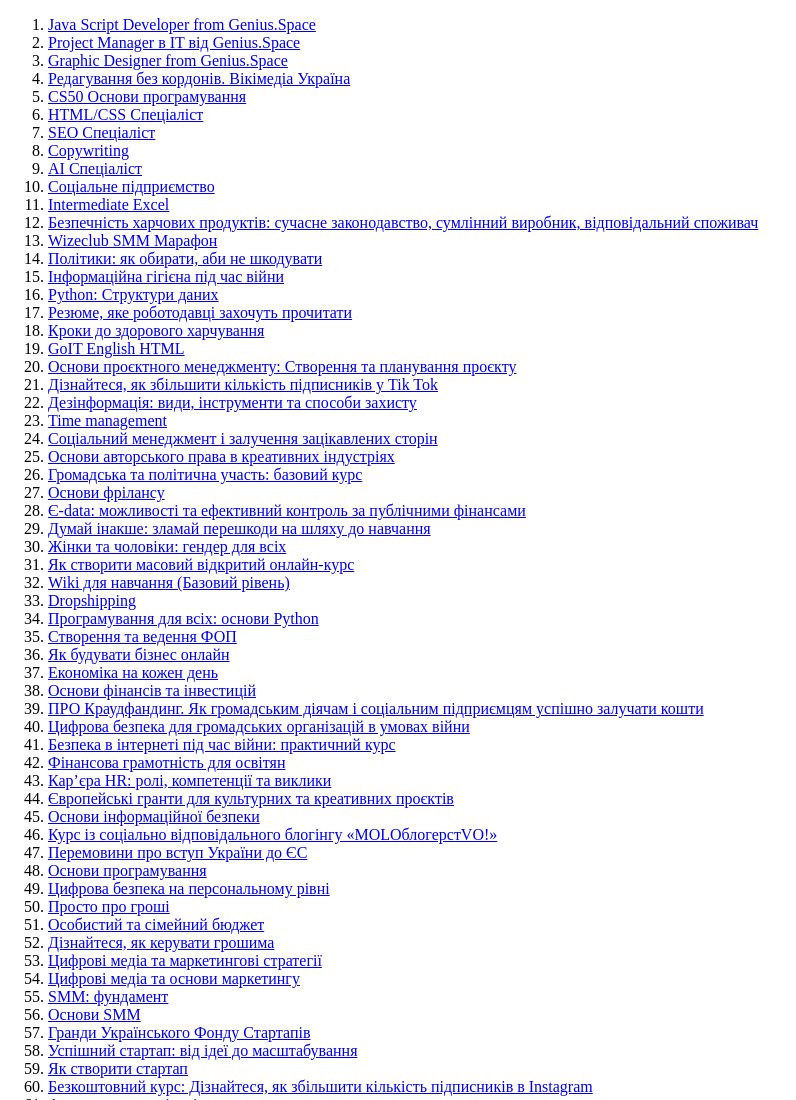
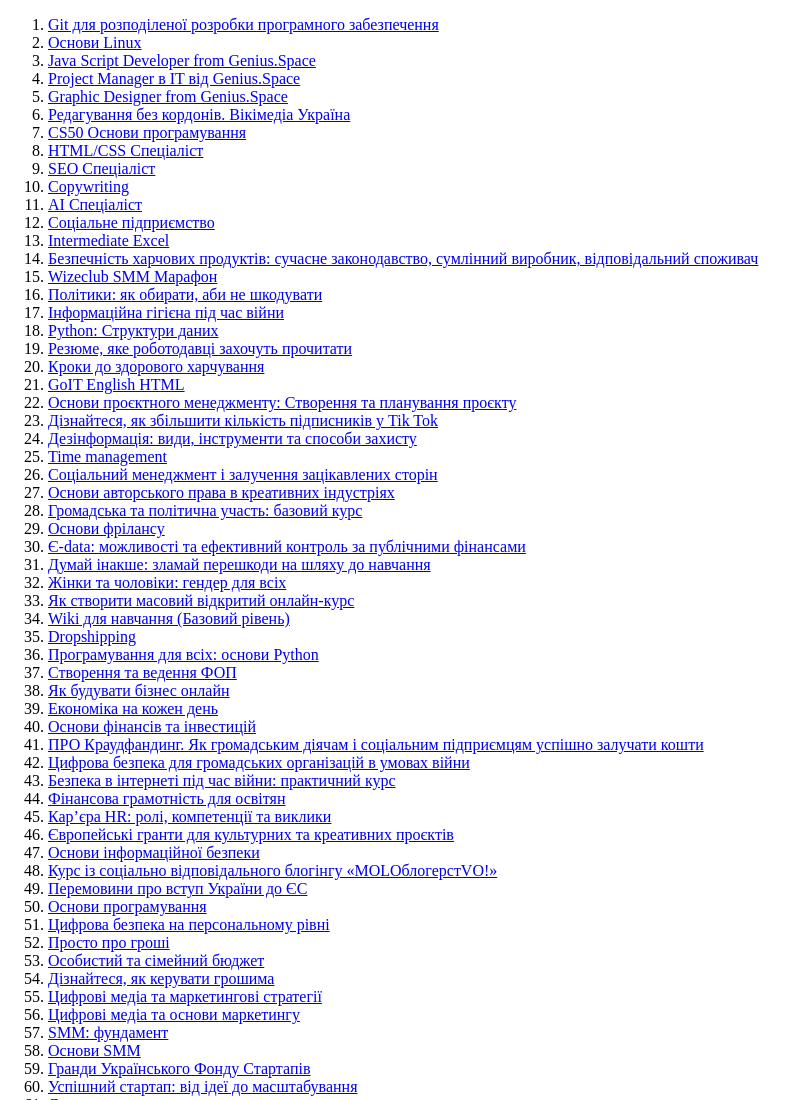
Before and after one commit to balanceweb/sertification, a plain HTML site: page index.html in a window 1280 px wide. Shown: the top 1100 px of the page, without its empty margins (0-796 px from the left). Drawn offline with Linux system fonts and the light colour scheme.

Commit message:
Basic Git
Git для розподіленої розробки
програмного забезпечення

```diff
--- a/index.html
+++ b/index.html
@@ -9,6 +9,9 @@
     <ol class="main-list">
       <!-- <li class="list-item"><a class="list-link" href=""></a></li> -->
       <!-- <li class="list-item"><a class="list-link" href=""></a></li> -->
+      <li class="list-item"><a class="list-link" href="https://certs.prometheus.org.ua/downloads/2f49566c02a3449ca1573392adb472fa/Certificate.pdf">Git для розподіленої розробки
+        програмного забезпечення</a></li>
+      <li class="list-item"><a class="list-link" href="https://certs.prometheus.org.ua/downloads/dcdb008b1a4c42efb60bc454cf08862b/Certificate.pdf">Основи Linux</a></li>
       <li class="list-item"><a class="list-link" href="./pdf/java_script_developer.pdf">Java Script Developer
 from Genius.Space</a></li>
       <li class="list-item"><a class="list-link" href="./images/project_manager_in_it.pdf">Project Manager в IT від Genius.Space</a></li>
```
